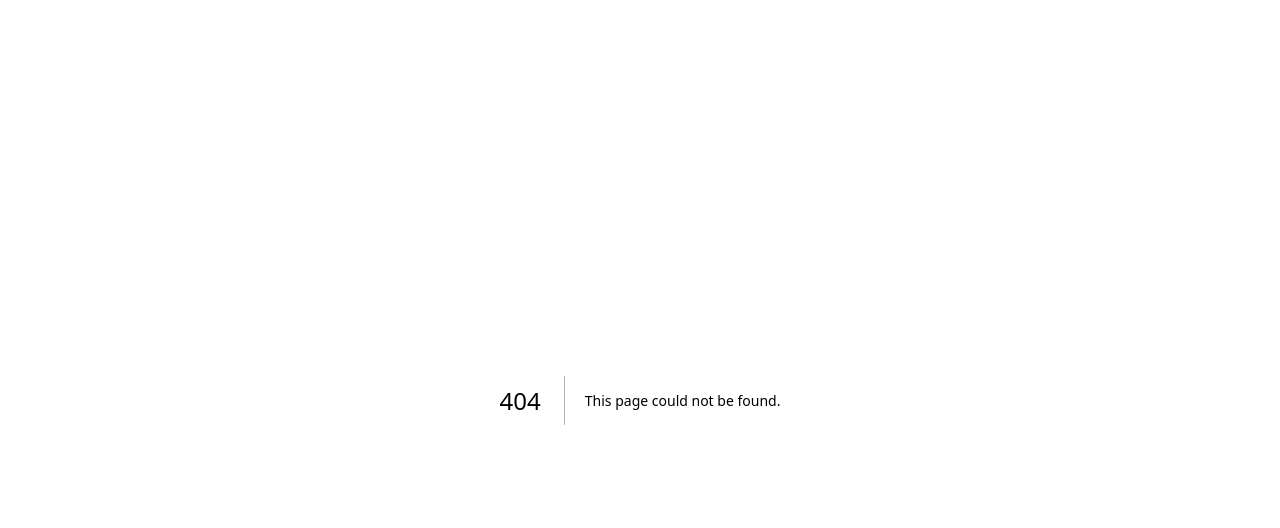
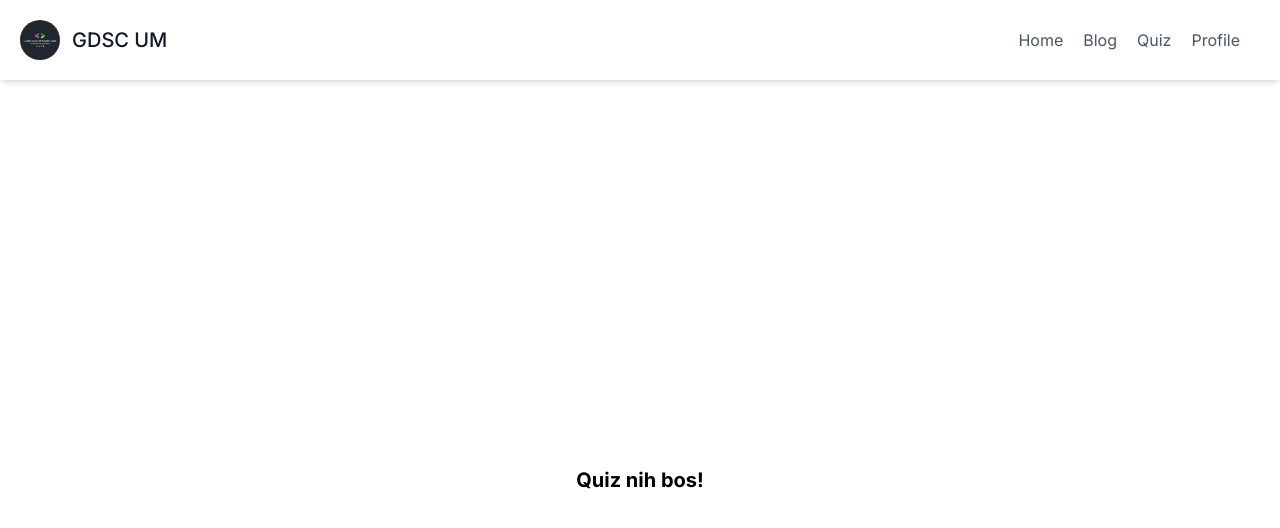
Before and after one commit to gdsc-um/homesite, a Next.js app: page /quiz in a window 1280 px wide. Before the commit this address had no page. Shown: the top 528 px of the page. Built offline with nearby package versions, Linux system fonts and the light colour scheme.

Commit message:
(+) Routing

```diff
--- a/package.json
+++ b/package.json
@@ -3,7 +3,7 @@
   "version": "0.1.0",
   "private": true,
   "scripts": {
-    "dev": "next dev",
+    "dev": "next dev --turbo",
     "build": "next build",
     "start": "next start",
     "lint": "next lint"
--- /dev/null
+++ b/src/app/blog/page.js
@@ -0,0 +1,11 @@
+import React from 'react';
+
+const Blog = () => {
+  return (
+    <div className="w-full min-h-screen mx-auto container flex justify-center items-center">
+      <h1 className="text-xl font-bold">Blog nih bos!</h1>
+    </div>
+  );
+};
+
+export default Blog;
--- a/src/app/globals.css
+++ b/src/app/globals.css
@@ -2,7 +2,7 @@
 @tailwind components;
 @tailwind utilities;
 
-:root {
+/* :root {
   --foreground-rgb: 0, 0, 0;
   --background-start-rgb: 214, 219, 220;
   --background-end-rgb: 255, 255, 255;
@@ -24,4 +24,4 @@ body {
       rgb(var(--background-end-rgb))
     )
     rgb(var(--background-start-rgb));
-}
+} */
--- a/src/app/layout.js
+++ b/src/app/layout.js
@@ -1,17 +1,21 @@
-import './globals.css'
-import { Inter } from 'next/font/google'
+import Navbar from '@/components/Navbar';
+import './globals.css';
+import { Inter } from 'next/font/google';
 
-const inter = Inter({ subsets: ['latin'] })
+const inter = Inter({ subsets: ['latin'] });
 
 export const metadata = {
   title: 'Create Next App',
   description: 'Generated by create next app',
-}
+};
 
 export default function RootLayout({ children }) {
   return (
     <html lang="en">
-      <body className={inter.className}>{children}</body>
+      <body className={inter.className}>
+        <Navbar />
+        {children}
+      </body>
     </html>
-  )
+  );
 }
--- a/src/app/page.js
+++ b/src/app/page.js
@@ -1,113 +1,9 @@
-import Image from 'next/image'
+import Image from 'next/image';
 
 export default function Home() {
   return (
-    <main className="flex min-h-screen flex-col items-center justify-between p-24">
-      <div className="z-10 w-full max-w-5xl items-center justify-between font-mono text-sm lg:flex">
-        <p className="fixed left-0 top-0 flex w-full justify-center border-b border-gray-300 bg-gradient-to-b from-zinc-200 pb-6 pt-8 backdrop-blur-2xl dark:border-neutral-800 dark:bg-zinc-800/30 dark:from-inherit lg:static lg:w-auto  lg:rounded-xl lg:border lg:bg-gray-200 lg:p-4 lg:dark:bg-zinc-800/30">
-          Get started by editing&nbsp;
-          <code className="font-mono font-bold">src/app/page.js</code>
-        </p>
-        <div className="fixed bottom-0 left-0 flex h-48 w-full items-end justify-center bg-gradient-to-t from-white via-white dark:from-black dark:via-black lg:static lg:h-auto lg:w-auto lg:bg-none">
-          <a
-            className="pointer-events-none flex place-items-center gap-2 p-8 lg:pointer-events-auto lg:p-0"
-            href="https://vercel.com?utm_source=create-next-app&utm_medium=appdir-template&utm_campaign=create-next-app"
-            target="_blank"
-            rel="noopener noreferrer"
-          >
-            By{' '}
-            <Image
-              src="/vercel.svg"
-              alt="Vercel Logo"
-              className="dark:invert"
-              width={100}
-              height={24}
-              priority
-            />
-          </a>
-        </div>
-      </div>
-
-      <div className="relative flex place-items-center before:absolute before:h-[300px] before:w-[480px] before:-translate-x-1/2 before:rounded-full before:bg-gradient-radial before:from-white before:to-transparent before:blur-2xl before:content-[''] after:absolute after:-z-20 after:h-[180px] after:w-[240px] after:translate-x-1/3 after:bg-gradient-conic after:from-sky-200 after:via-blue-200 after:blur-2xl after:content-[''] before:dark:bg-gradient-to-br before:dark:from-transparent before:dark:to-blue-700 before:dark:opacity-10 after:dark:from-sky-900 after:dark:via-[#0141ff] after:dark:opacity-40 before:lg:h-[360px]">
-        <Image
-          className="relative dark:drop-shadow-[0_0_0.3rem_#ffffff70] dark:invert"
-          src="/next.svg"
-          alt="Next.js Logo"
-          width={180}
-          height={37}
-          priority
-        />
-      </div>
-
-      <div className="mb-32 grid text-center lg:mb-0 lg:grid-cols-4 lg:text-left">
-        <a
-          href="https://nextjs.org/docs?utm_source=create-next-app&utm_medium=appdir-template&utm_campaign=create-next-app"
-          className="group rounded-lg border border-transparent px-5 py-4 transition-colors hover:border-gray-300 hover:bg-gray-100 hover:dark:border-neutral-700 hover:dark:bg-neutral-800/30"
-          target="_blank"
-          rel="noopener noreferrer"
-        >
-          <h2 className={`mb-3 text-2xl font-semibold`}>
-            Docs{' '}
-            <span className="inline-block transition-transform group-hover:translate-x-1 motion-reduce:transform-none">
-              -&gt;
-            </span>
-          </h2>
-          <p className={`m-0 max-w-[30ch] text-sm opacity-50`}>
-            Find in-depth information about Next.js features and API.
-          </p>
-        </a>
-
-        <a
-          href="https://nextjs.org/learn?utm_source=create-next-app&utm_medium=appdir-template-tw&utm_campaign=create-next-app"
-          className="group rounded-lg border border-transparent px-5 py-4 transition-colors hover:border-gray-300 hover:bg-gray-100 hover:dark:border-neutral-700 hover:dark:bg-neutral-800 hover:dark:bg-opacity-30"
-          target="_blank"
-          rel="noopener noreferrer"
-        >
-          <h2 className={`mb-3 text-2xl font-semibold`}>
-            Learn{' '}
-            <span className="inline-block transition-transform group-hover:translate-x-1 motion-reduce:transform-none">
-              -&gt;
-            </span>
-          </h2>
-          <p className={`m-0 max-w-[30ch] text-sm opacity-50`}>
-            Learn about Next.js in an interactive course with&nbsp;quizzes!
-          </p>
-        </a>
-
-        <a
-          href="https://vercel.com/templates?framework=next.js&utm_source=create-next-app&utm_medium=appdir-template&utm_campaign=create-next-app"
-          className="group rounded-lg border border-transparent px-5 py-4 transition-colors hover:border-gray-300 hover:bg-gray-100 hover:dark:border-neutral-700 hover:dark:bg-neutral-800/30"
-          target="_blank"
-          rel="noopener noreferrer"
-        >
-          <h2 className={`mb-3 text-2xl font-semibold`}>
-            Templates{' '}
-            <span className="inline-block transition-transform group-hover:translate-x-1 motion-reduce:transform-none">
-              -&gt;
-            </span>
-          </h2>
-          <p className={`m-0 max-w-[30ch] text-sm opacity-50`}>
-            Explore the Next.js 13 playground.
-          </p>
-        </a>
-
-        <a
-          href="https://vercel.com/new?utm_source=create-next-app&utm_medium=appdir-template&utm_campaign=create-next-app"
-          className="group rounded-lg border border-transparent px-5 py-4 transition-colors hover:border-gray-300 hover:bg-gray-100 hover:dark:border-neutral-700 hover:dark:bg-neutral-800/30"
-          target="_blank"
-          rel="noopener noreferrer"
-        >
-          <h2 className={`mb-3 text-2xl font-semibold`}>
-            Deploy{' '}
-            <span className="inline-block transition-transform group-hover:translate-x-1 motion-reduce:transform-none">
-              -&gt;
-            </span>
-          </h2>
-          <p className={`m-0 max-w-[30ch] text-sm opacity-50`}>
-            Instantly deploy your Next.js site to a shareable URL with Vercel.
-          </p>
-        </a>
-      </div>
-    </main>
-  )
+    <div className="w-full min-h-screen mx-auto container flex justify-center items-center">
+      <h1 className="text-xl font-bold">Home nih bos!</h1>
+    </div>
+  );
 }
--- /dev/null
+++ b/src/app/profile/page.js
@@ -0,0 +1,11 @@
+import React from 'react';
+
+const Profile = () => {
+  return (
+    <div className="w-full min-h-screen mx-auto container flex justify-center items-center">
+      <h1 className="text-xl font-bold">Profile nih bos!</h1>
+    </div>
+  );
+};
+
+export default Profile;
--- /dev/null
+++ b/src/app/quiz/page.js
@@ -0,0 +1,11 @@
+import React from 'react';
+
+const Quiz = () => {
+  return (
+    <div className="w-full min-h-screen mx-auto container flex justify-center items-center">
+      <h1 className="text-xl font-bold">Quiz nih bos!</h1>
+    </div>
+  );
+};
+
+export default Quiz;
--- /dev/null
+++ b/src/components/Navbar.jsx
@@ -0,0 +1,59 @@
+import React from 'react';
+import Image from 'next/image';
+import Link from 'next/link';
+
+const Navbar = () => {
+  return (
+    <header className="text-gray-600 body-font shadow-md">
+      <div className="container mx-auto flex flex-wrap p-5 flex-col md:flex-row items-center">
+        <Link
+          href={'/'}
+          className="flex title-font font-medium items-center text-gray-900 mb-4 md:mb-0"
+        >
+          <div className="w-10 h-10 relative rounded-full overflow-hidden">
+            <Image
+              alt="logo"
+              src={'/gdsc.jpg'}
+              fill={true}
+              className="object-cover object-center"
+            />
+          </div>
+          <span className="ml-3 text-xl">GDSC UM</span>
+        </Link>
+        <nav className="md:ml-auto flex flex-wrap items-center text-base justify-center">
+          <Link href={'/'} className="mr-5 hover:text-gray-900">
+            Home
+          </Link>
+          <Link href={'/blog'} className="mr-5 hover:text-gray-900">
+            Blog
+          </Link>
+          <Link href={'/quiz'} className="mr-5 hover:text-gray-900">
+            Quiz
+          </Link>
+          <Link
+            href={'/profile'}
+            className="mr-5 hover:text-gray-900"
+          >
+            Profile
+          </Link>
+        </nav>
+        {/* <button className="inline-flex items-center bg-gray-100 border-0 py-1 px-3 focus:outline-none hover:bg-gray-200 rounded text-base mt-4 md:mt-0">
+          Button
+          <svg
+            fill="none"
+            stroke="currentColor"
+            stroke-linecap="round"
+            stroke-linejoin="round"
+            stroke-width="2"
+            className="w-4 h-4 ml-1"
+            viewBox="0 0 24 24"
+          >
+            <path d="M5 12h14M12 5l7 7-7 7"></path>
+          </svg>
+        </button> */}
+      </div>
+    </header>
+  );
+};
+
+export default Navbar;
```
Also changed, not shown: public/gdsc.jpg (added).
